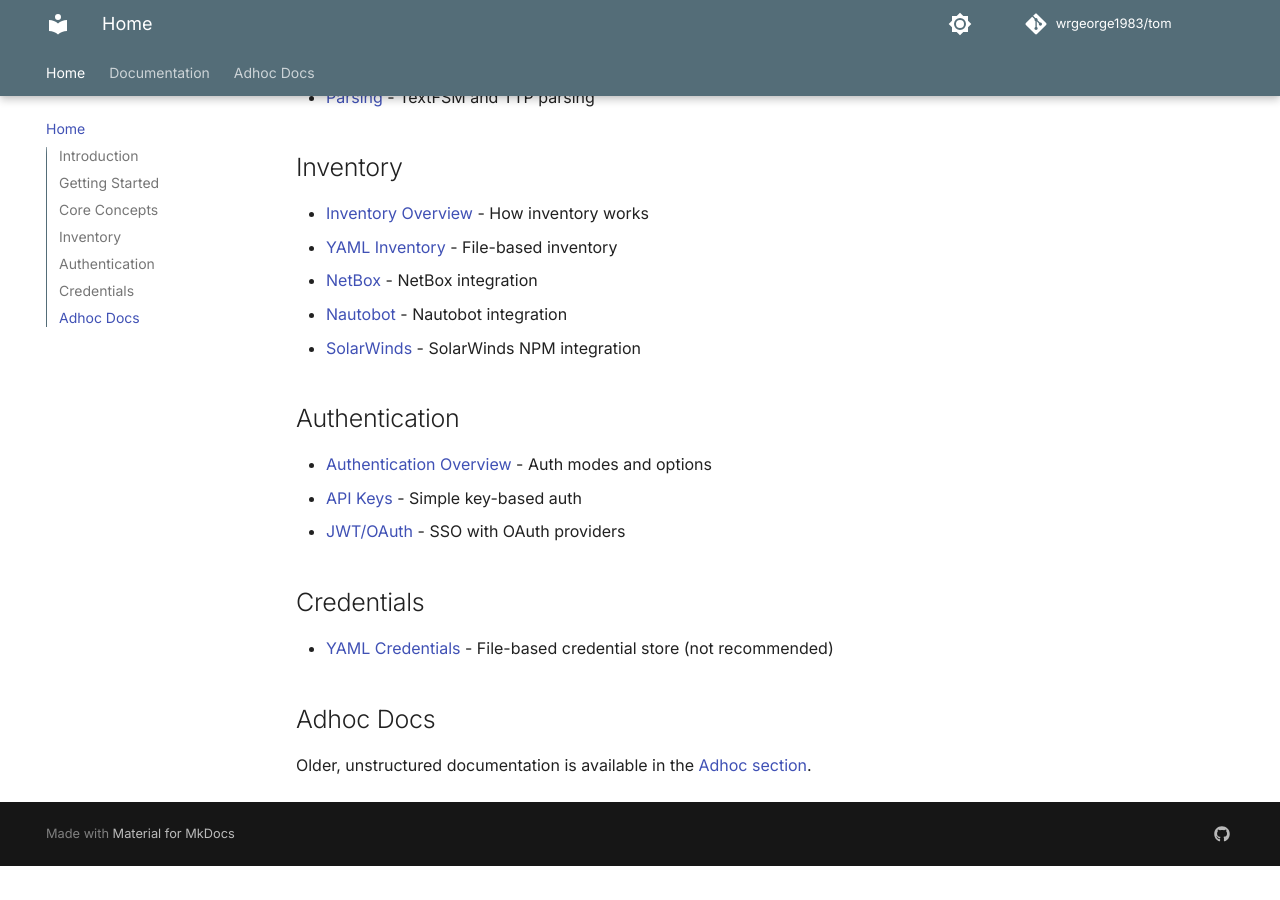
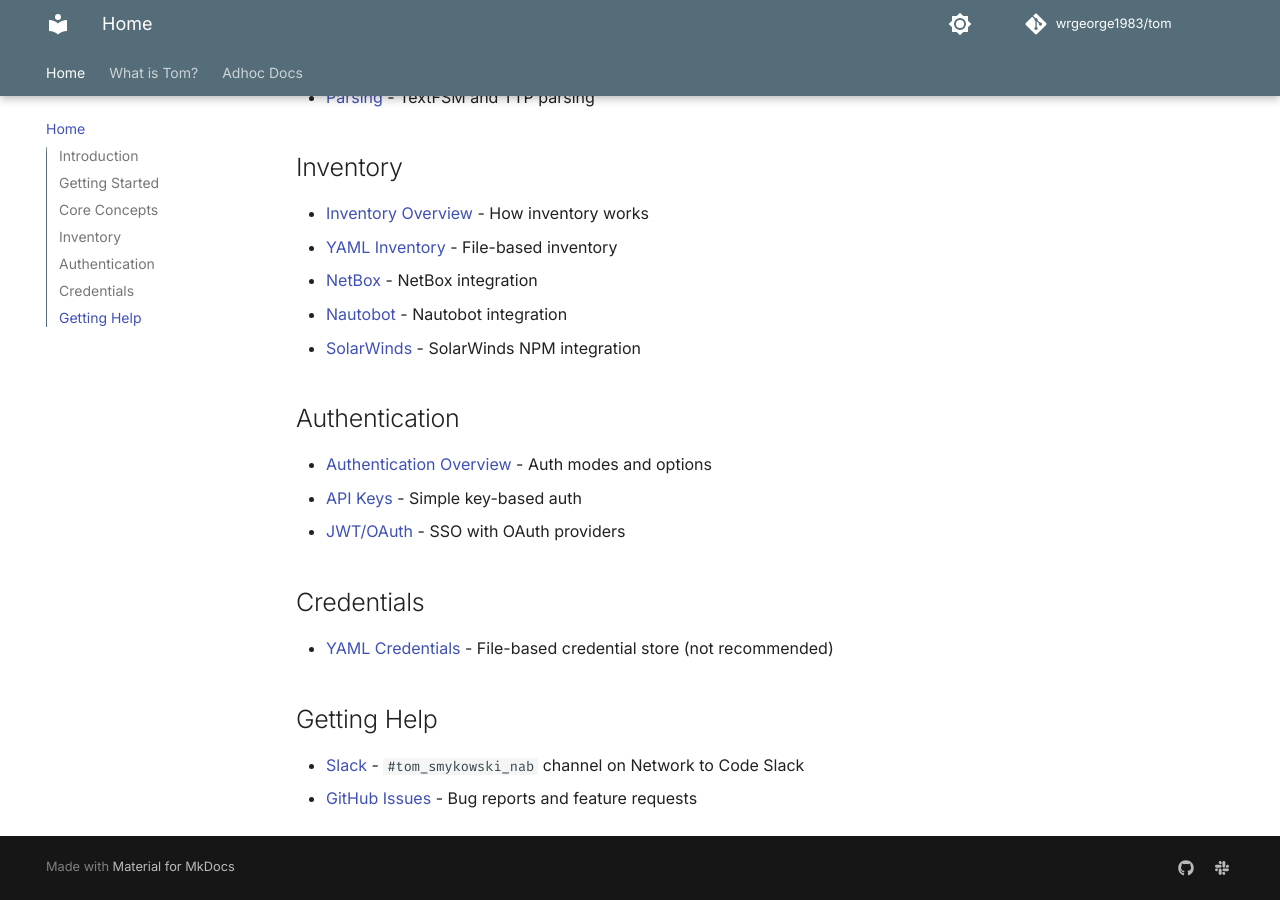
Before and after one commit to wrgeorge1983/Tom, an MkDocs documentation site: the page built from docs/docs/index.md, in a window 1280 px wide and 900 px high, scrolled down 560 px. Built offline with MkDocs 1.6.1 and Material for MkDocs 9.7.7, drawn with Linux system fonts in a browser that asks for light colours; comment, search, counter and statistics services are not loaded; the version menu is left out; before the commit the page ends 1426 px from its top, so only the background shows below that.

Commit message:
Update documentation structure, links, and content; add Slack channel, fix inconsistencies, and improve formatting.

```diff
--- a/docs/docs/index.md
+++ b/docs/docs/index.md
@@ -34,6 +34,7 @@
 
 - [YAML Credentials](real/yaml-credentials.md) - File-based credential store (not recommended)
 
-## Adhoc Docs
+## Getting Help
 
-Older, unstructured documentation is available in the [Adhoc section](adhoc/index.md).
+- [Slack](https://networktocode.slack.com/archives/C0A0PER1Y6L) - `#tom_smykowski_nab` channel on Network to Code Slack
+- [GitHub Issues](https://github.com/wrgeorge1983/tom/issues) - Bug reports and feature requests
--- a/docs/mkdocs.yml
+++ b/docs/mkdocs.yml
@@ -1,5 +1,5 @@
 site_name: Tom Smykowski Documentation
-site_url: https://wrgeorge1983.github.io/tom/
+site_url: https://wrgeorge1983.github.io/Tom/
 repo_url: https://github.com/wrgeorge1983/tom
 repo_name: wrgeorge1983/tom
 
@@ -70,10 +70,12 @@
   social:
     - icon: fontawesome/brands/github
       link: https://github.com/wrgeorge1983/tom
+    - icon: fontawesome/brands/slack
+      link: https://networktocode.slack.com/archives/C0A0PER1Y6L
   generator: true  # Remove "Made with Material for MkDocs" footer
 
 nav:
   - Home: index.md
-  - Documentation: real/index.md
+  - "What is Tom?": real/index.md
   - Adhoc Docs: adhoc/index.md
   # Slop docs at /slop/ if present locally (not in nav to avoid 404 on public site)
```
Also changed, not shown: README.md.
